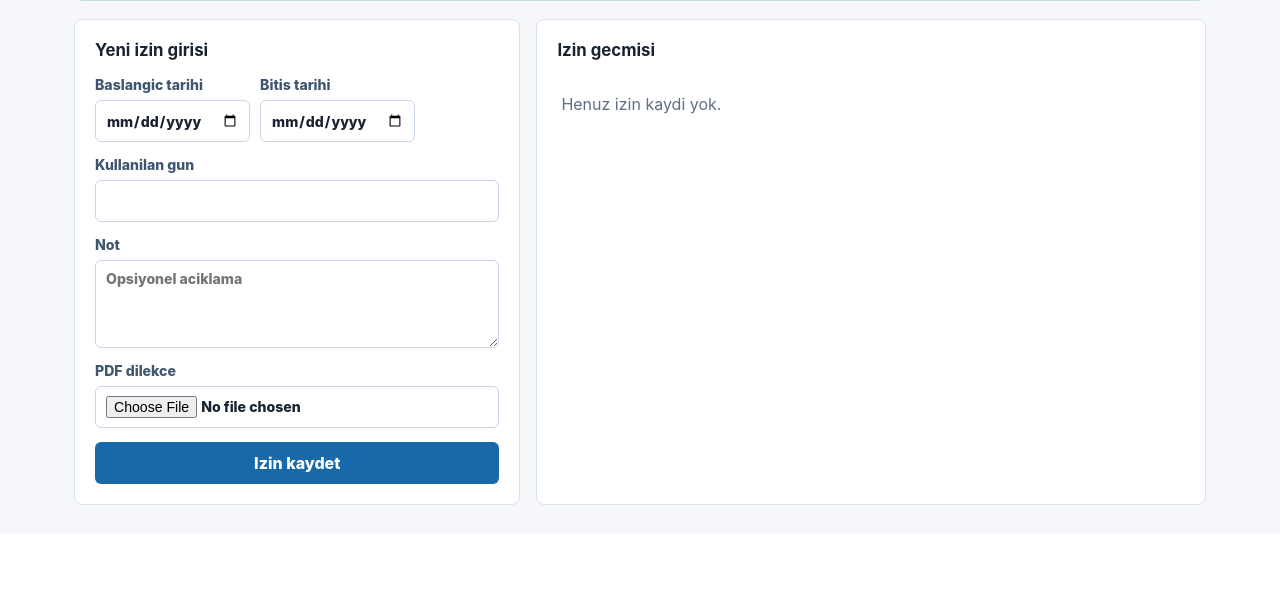
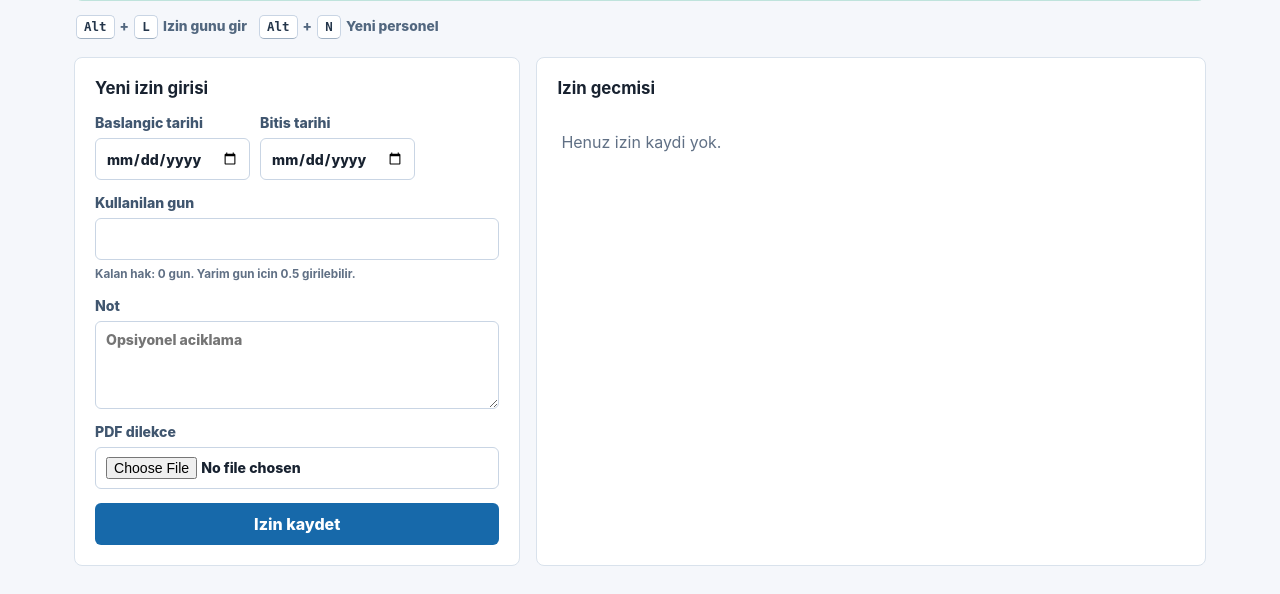
Before and after one commit to MeteHanYilmaz0/leave-tracker, a FastAPI app: template templates/employee_detail.html in a window 1280 px wide. Shown: the part 321-915 px from the top of the page. Before the commit the page ends 826 px from the top, so only its background shows below. Run offline with FastAPI, Linux system fonts and the light colour scheme; the template is opened without the code that fills it, so the values that code supplies are empty.

Commit message:
Improve MVP usability and shortcuts

```diff
--- a/app.py
+++ b/app.py
@@ -46,6 +46,14 @@ def parse_optional_date(value: str | None) -> str | None:
         return None
     date.fromisoformat(value)
     return value
+
+
+def validate_leave_dates(start_date: str | None, end_date: str | None) -> tuple[str | None, str | None]:
+    parsed_start = parse_optional_date(start_date)
+    parsed_end = parse_optional_date(end_date)
+    if parsed_start and parsed_end and date.fromisoformat(parsed_end) < date.fromisoformat(parsed_start):
+        raise ValueError("end_before_start")
+    return parsed_start, parsed_end
 
 
 def completed_years(hire_date: date, as_of: date | None = None) -> int:
@@ -463,10 +471,13 @@ async def create_leave(
         return render(request, "not_found.html", {"title": "Personel bulunamadi"}, 404)
     stats = employee_stats(row)
     try:
-        parsed_start = parse_optional_date(start_date)
-        parsed_end = parse_optional_date(end_date)
+        parsed_start, parsed_end = validate_leave_dates(start_date, end_date)
     except ValueError:
-        return flash_redirect(f"/employees/{employee_id}", "Izin tarihi gecersiz.", "error")
+        return flash_redirect(
+            f"/employees/{employee_id}",
+            "Izin tarihi gecersiz. Bitis tarihi baslangictan once olamaz.",
+            "error",
+        )
     if days_used <= 0:
         return flash_redirect(f"/employees/{employee_id}", "Kullanilan izin gunu 0'dan buyuk olmali.", "error")
     if days_used > stats["remaining_days"]:
--- a/static/styles.css
+++ b/static/styles.css
@@ -184,6 +184,12 @@ label {
   gap: 7px;
 }
 
+label small {
+  color: #607085;
+  font-weight: 700;
+  line-height: 1.35;
+}
+
 input,
 textarea {
   background: #fff;
@@ -284,6 +290,34 @@ textarea {
   color: #174e47;
   margin: -4px 0 18px;
   padding: 14px 16px;
+}
+
+.shortcut-strip {
+  align-items: center;
+  color: #52677f;
+  display: flex;
+  flex-wrap: wrap;
+  font-size: 0.86rem;
+  font-weight: 800;
+  gap: 10px;
+  margin: -4px 0 18px;
+}
+
+kbd {
+  background: #fff;
+  border: 1px solid #c9d5e4;
+  border-bottom-color: #9fb0c2;
+  border-radius: 5px;
+  color: #24364b;
+  display: inline-flex;
+  font-size: 0.78rem;
+  font-weight: 900;
+  line-height: 1;
+  margin: 0 2px;
+  min-height: 24px;
+  min-width: 24px;
+  padding: 5px 7px;
+  justify-content: center;
 }
 
 .table {
@@ -427,6 +461,12 @@ textarea {
     grid-template-columns: 1fr;
   }
 
+  .leave-item,
+  .leave-actions {
+    align-items: stretch;
+    flex-direction: column;
+  }
+
   h1 {
     font-size: 1.8rem;
   }
--- a/templates/base.html
+++ b/templates/base.html
@@ -5,6 +5,7 @@
     <meta name="viewport" content="width=device-width, initial-scale=1">
     <title>{% block title %}Izin Takip{% endblock %}</title>
     <link rel="stylesheet" href="{{ url_for('static', path='/styles.css') }}">
+    <script src="{{ url_for('static', path='/app.js') }}" defer></script>
   </head>
   <body>
     <header class="topbar">
--- a/templates/employee_detail.html
+++ b/templates/employee_detail.html
@@ -27,6 +27,11 @@
     {{ employee.next_anniversary }} tarihinde toplam hak {{ "%g"|format(employee.next_entitlement_days) }} gun olur.
   </section>
 
+  <section class="shortcut-strip" aria-label="Kisayollar">
+    <span><kbd>Alt</kbd> + <kbd>L</kbd> Izin gunu gir</span>
+    <span><kbd>Alt</kbd> + <kbd>N</kbd> Yeni personel</span>
+  </section>
+
   <section class="grid-two">
     <div class="panel">
       <h2>Yeni izin girisi</h2>
@@ -43,7 +48,8 @@
         </div>
         <label>
           Kullanilan gun
-          <input name="days_used" type="number" min="0.5" step="0.5" required>
+          <input name="days_used" type="number" min="0.5" step="0.5" inputmode="decimal" required data-shortcut-leave-days>
+          <small>Kalan hak: {{ "%g"|format(employee.remaining_days) }} gun. Yarim gun icin 0.5 girilebilir.</small>
         </label>
         <label>
           Not
```
Also changed, not shown: static/app.js (added, +46 -0 lines), templates/employees.html (+7 -2 lines), tests/test_app.py (+37 -0 lines), README.md, 1 other file.
